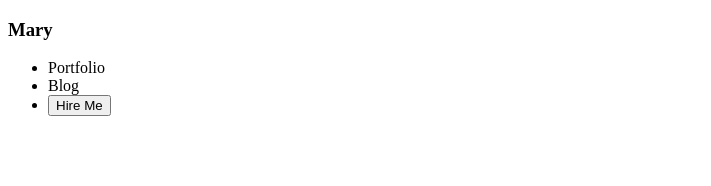
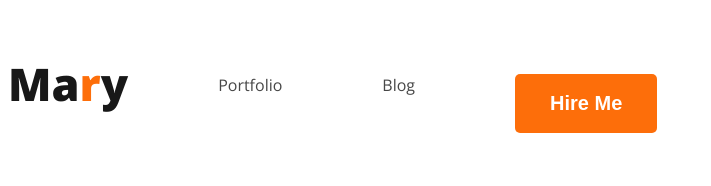
Before and after one commit to atikroman2019/Practice-1, a plain HTML site: page index.html in a window 1280 px wide. Shown: the whole page, without its empty margins (0-711 px from the left). Drawn offline with nearby package versions, Linux system fonts and the light colour scheme.

Commit message:
button created

```diff
--- a/index.html
+++ b/index.html
@@ -4,18 +4,22 @@
     <meta charset="UTF-8" />
     <meta name="viewport" content="width=device-width, initial-scale=1.0" />
     <title>Practice-1</title>
+    <link rel="preconnect" href="https://fonts.googleapis.com" />
+    <link rel="preconnect" href="https://fonts.gstatic.com" crossorigin />
+    <link
+      href="https://fonts.googleapis.com/css2?family=Open+Sans:ital,wght@0,400;0,700;0,800;1,400;1,700;1,800&display=swap"
+      rel="stylesheet"
+    />
     <link rel="stylesheet" href="styles.css" />
   </head>
   <body>
     <header>
       <nav>
-        <h3>Mary</h3>
+        <h3 class="nav-heading">Ma<span class="text-orange">r</span>y</h3>
         <ul>
-          <li><a href=""></a>Portfolio</li>
-          <li><a href=""></a>Blog</li>
-          <li>
-            <button>Hire Me</button>
-          </li>
+          <li><a href="">Portfolio</a></li>
+          <li><a href="">Blog</a></li>
+          <li><button class="btn-primary">Hire Me</button></li>
         </ul>
       </nav>
     </header>
--- a/styles.css
+++ b/styles.css
@@ -0,0 +1,41 @@
+/* common shared styles*/
+body {
+  font-family: "Open Sans", sans-serif;
+}
+
+.text-orange {
+  color: #fd6e0a;
+}
+
+.btn-primary {
+  border-radius: 5px;
+  background: #fd6e0a;
+  color: white;
+  border: 0px;
+  font-size: 20px;
+  font-style: normal;
+  font-weight: 700;
+  padding: 18px 35px;
+}
+/* nav related styles*/
+nav {
+  display: flex;
+}
+
+.nav-heading {
+  color: #181818;
+  font-size: 45px;
+  font-weight: 800;
+}
+
+nav ul {
+  display: flex;
+}
+nav li {
+  list-style: none;
+  margin: 50px;
+}
+nav a {
+  text-decoration: none;
+  color: #474747;
+}
```
